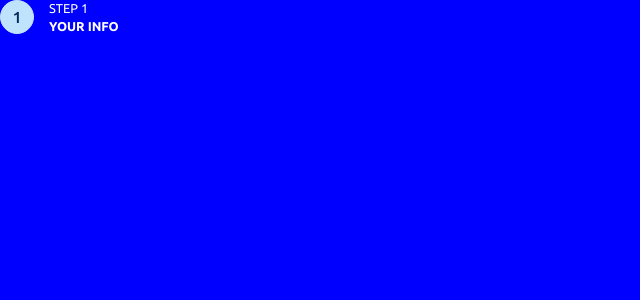
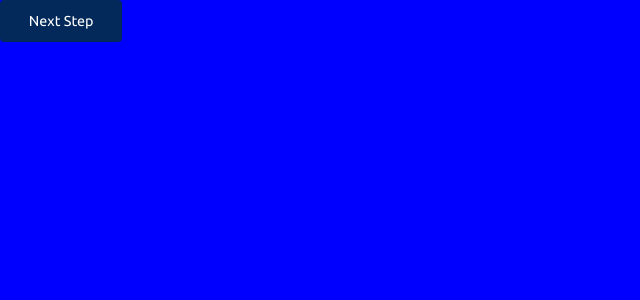
Before and after one commit to kdumagalhaes/multi-step-form, a React (Vite) app: page / in a window 1280 px wide. Shown: the top 300 px of the page, without its empty margins (0-640 px from the left). Built offline with nearby package versions, Linux system fonts and the light colour scheme.

Commit message:
Add next button component

```diff
--- a/src/App.tsx
+++ b/src/App.tsx
@@ -1,11 +1,10 @@
-import Step from './components/Step';
+import NavigationNext from './components/Navigation/NavigationNext';
 
 function App() {
   return (
-  <>
-    <Step stepNumber='1' stepInfo='Your info' isActive />
-
-  </>
+    <>
+      <NavigationNext />
+    </>
   );
 }
 
--- /dev/null
+++ b/src/components/Navigation/NavigationNext.module.scss
@@ -0,0 +1,18 @@
+@import "../../styles/variables";
+
+.next {
+  cursor: pointer;
+  padding: 0.8rem 1.8rem;
+  background-color: $marine-blue;
+  border-radius: 4px;
+  border: none;
+  color: $white;
+  font-family: $font;
+  font-weight: $font-regular;
+  font-size: 0.9rem;
+  transition: background-color 0.3s;
+
+  &:hover {
+    background-color: $purplish-blue;
+  }
+}
--- /dev/null
+++ b/src/components/Navigation/NavigationNext.tsx
@@ -0,0 +1,6 @@
+import styles from './NavigationNext.module.scss';
+const NavigationNext = () => {
+  return <button className={styles.next}>Next Step</button>;
+};
+
+export default NavigationNext;
```
Also changed, not shown: src/components/Step/Step.tsx (+17 -9 lines).
